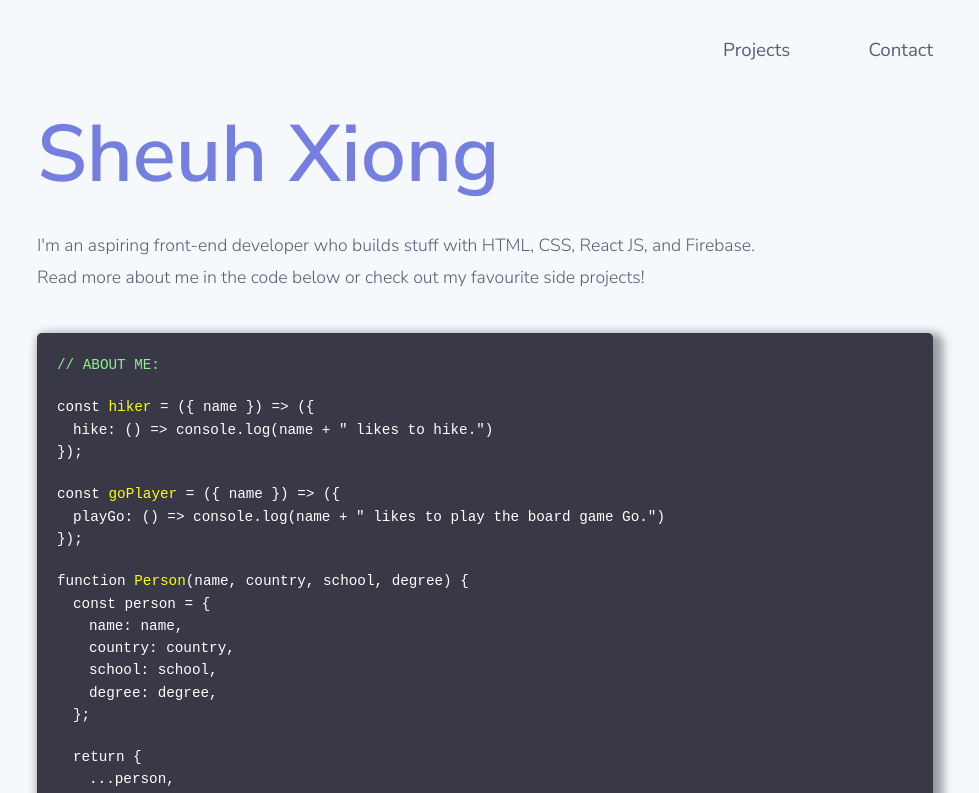
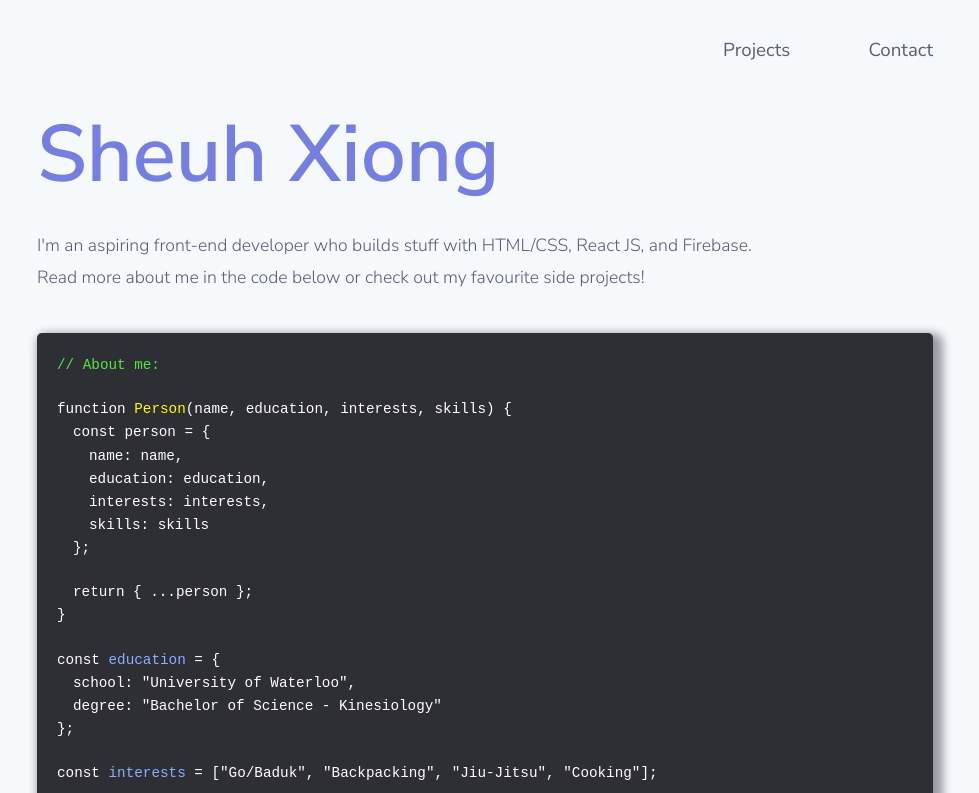
Before and after one commit to s92xiong/Portfolio, a React (Create React App) app: page / in a window 1280 px wide. Shown: the top 793 px of the page, without its empty margins (155-1134 px from the left). Built offline with nearby package versions, Linux system fonts and the light colour scheme.

Commit message:
Refactored About component for ease of reading

```diff
--- a/src/components/About/About.css
+++ b/src/components/About/About.css
@@ -1,10 +1,10 @@
 .about {
   color: #fff;
-  background: #383846;
+  background: #2e2e35;
   padding: 20px;
   border-radius: 5px;
   font-size: 1.1em;
-  line-height: 1.15em;
+  line-height: 1.2em;
   /* offset-x | offset-y | blur-radius | color */
   box-shadow: 5px 5px 10px 5px #3838467e;
 }
--- a/src/components/About/About.jsx
+++ b/src/components/About/About.jsx
@@ -6,69 +6,55 @@ function About() {
   const indOnce = "indent-once";
   const indTwice = "indent-twice";
 
-  const commentColor = "#90ee90";
+  const commentColor = "#53e83c";
   const functionColor = "#FFFF00";
+  const varColor = "#8caeff";
 
   return (
     <div className="about">
 
-      <code style={{color: commentColor}}>{`// ABOUT ME:`}</code>
+      <code style={{color: commentColor}}>{`// About me:`}</code>
       <br/>
       <br/>
 
-      <code>{`const`} <span style={{color: functionColor}}>hiker</span> {`= ({ name }) => ({ `}</code>
-      <br/>
-      <code className={indOnce}>{`hike: () => console.log(name + " likes to hike.")`}</code>
-      <br/>
-      <code>{`});`}</code>
-
-      <br/>
-      <br/>
-
-      <code>{`const`} <span style={{color: functionColor}}>goPlayer</span> {`= ({ name }) => ({ `}</code>
-      <br/>
-      <code className={indOnce}>{`  playGo: () => console.log(name + " likes to play the board game Go.")`}</code>
-      <br/>
-      <code>{`});`}</code>
-
-      <br/>
-      <br/>
-
-      <code>{`function`} <span style={{color: functionColor}}>Person</span>{`(name, country, school, degree) {`}</code>
+      <code>{`function`} <span style={{color: functionColor}}>Person</span>{`(name, education, interests, skills) {`}</code>
       <br/>
       <code className={indOnce}>{`const person = {`}</code>
       <br/>
       <code className={indTwice}>{`name: name,`}</code>
       <br/>
-      <code className={indTwice}>{`country: country,`}</code>
+      <code className={indTwice}>{`education: education,`}</code>
       <br/>
-      <code className={indTwice}>{`school: school,`}</code>
+      <code className={indTwice}>{`interests: interests,`}</code>
       <br/>
-      <code className={indTwice}>{`degree: degree,`}</code>
+      <code className={indTwice}>{`skills: skills`}</code>
       <br/>
       <code className={indOnce}>{`};`}</code>
       <br/>
       <br/>
-      <code className={indOnce}>{`return {`}</code>
-      <br/>
-      <code className={indTwice}>{`...person,`}</code>
-      <br/>
-      <code className={indTwice}>{`...`}<span style={{color: functionColor}}>hiker</span>{`(person),`}</code>
-      <br/>
-      <code className={indTwice}>{`...`}<span style={{color: functionColor}}>goPlayer</span>{`(person)`}</code>
-      <br/>
-      <code className={indOnce}>{`};`}</code>
+      <code className={indOnce}>{`return { ...person };`}</code>
       <br/>
       <code>{`}`}</code>
 
       <br/>
       <br/>
 
-      <code>{`const sheuh =`} <span style={{color: functionColor}}>Person</span>{`("Sheuh", "Canada", "University of Waterloo", "Bachelor of Science");`}</code>
+      <code>{`const`} <span style={{color: varColor}}>education</span>{` = {`}</code>
       <br/>
-      <code>{`sheuh.`}<span style={{color: functionColor}}>hike()</span><span style={{color: commentColor}}>{`; // Sheuh likes to hike.`}</span></code>
+      <code className={indOnce}>{`school: "University of Waterloo",`}</code>
       <br/>
-      <code>{`sheuh.`}<span style={{color: functionColor}}>playGo()</span><span style={{color: commentColor}}>{`; // Sheuh likes to play the board game Go.`}</span></code>
+      <code className={indOnce}>{`degree: "Bachelor of Science - Kinesiology"`}</code>
+      <br/>
+      <code>{`};`}</code>
+
+      <br/>
+      <br/>
+
+      <code>{`const`} <span style={{color: varColor}}>interests</span>{` = ["Go/Baduk", "Backpacking", "Jiu-Jitsu", "Cooking"];`}</code>
+      <br/><br/>
+      <code>{`const`} <span style={{color: varColor}}>skills</span>{` = ["HTML/CSS", "Javascript", "React", "Firebase"];`}</code>
+      <br/><br/>
+      <code>{`const`} <span style={{color:varColor}}>sheuh</span> {` = `} <span style={{color: functionColor}}>Person</span>{`("Sheuh Xiong",`} <span style={{color: varColor}}>education</span>, <span style={{color: varColor}}>interests</span>, <span style={{color: varColor}}>skills</span>);</code>
 
     </div>
   );
--- a/src/components/Intro/Intro.jsx
+++ b/src/components/Intro/Intro.jsx
@@ -3,7 +3,7 @@ import React from 'react';
 function Intro() {
   return (
     <div className="intro">
-      <p>I'm an aspiring front-end developer who builds stuff with HTML, CSS, React JS, and Firebase.</p>
+      <p>I'm an aspiring front-end developer who builds stuff with HTML/CSS, React JS, and Firebase.</p>
       <p>Read more about me in the code below or check out my favourite side projects!</p>
     </div>
   );
```
